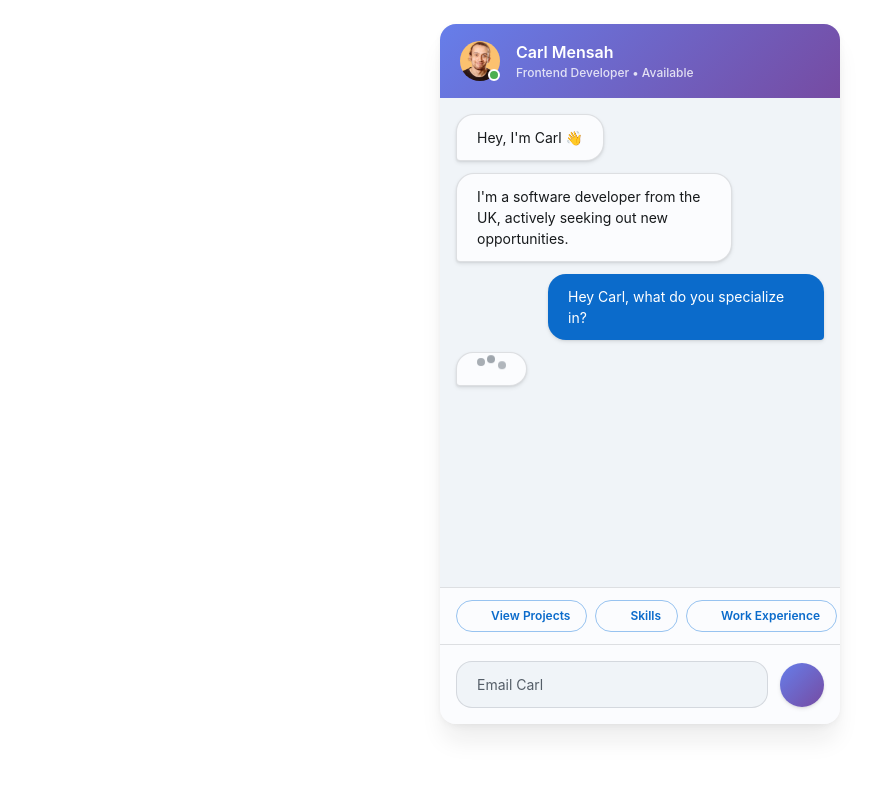
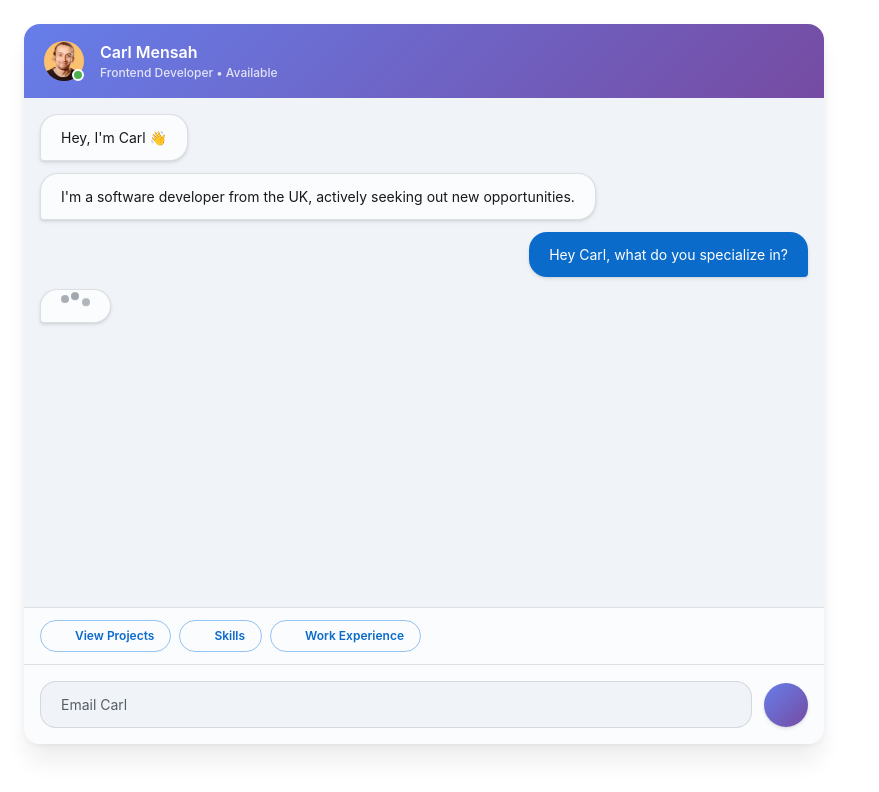
Before and after one commit to Carl-J-M/Carl-J-M.github.io, a React (Vite) app: page / in a window 1280 px wide. Shown: the top 792 px of the page, without its empty margins (0-879 px from the left). Built offline with nearby package versions, Linux system fonts and the light colour scheme; some icons are missing.

Commit message:
fix: left alignment

```diff
--- a/src/App.tsx
+++ b/src/App.tsx
@@ -128,14 +128,14 @@ function App() {
     <Box
       sx={{
         width: '100%',
-        maxWidth: { xs: '100%', md: 400 },
+        maxWidth: { xs: '100%', md: 800 },
         height: { xs: '100vh', md: '90vh' },
-        maxHeight: { xs: 'none', md: 700 },
+        maxHeight: { xs: 'none', md: 800 },
         bgcolor: 'background.surface',
         borderRadius: { xs: 0, md: 'xl' },
         boxShadow: { xs: 'none', md: 'xl' },
         overflow: 'hidden',
-        mx: 'auto',
+        mx: { xs: 0, md: 3 },
         my: { xs: 0, md: 3 },
         display: 'flex',
         flexDirection: 'column',
@@ -464,6 +464,7 @@ function App() {
           flexDirection: 'column',
           minHeight: 0,
           maxHeight: '100%',
+          boxShadow: 'outset 0 -1px 0 rgba(0, 0, 0, 0.1)',
           gap: 1.5,
           bgcolor: 'background.level1',
           '&::-webkit-scrollbar': {
```
